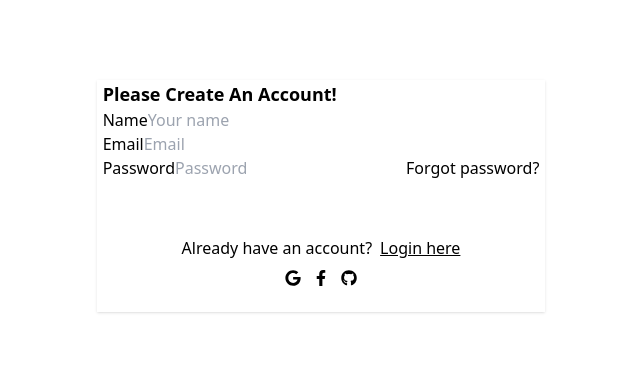
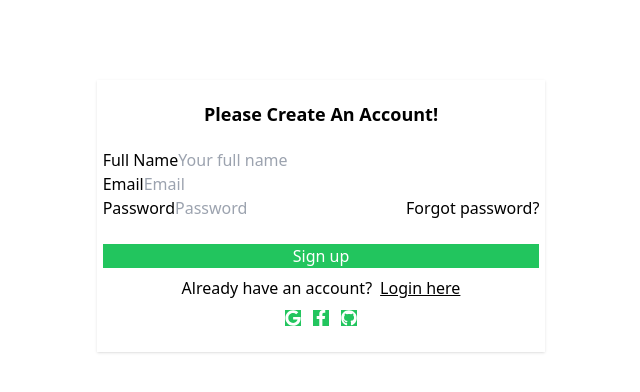
Before and after one commit to subhashdippu/Radha1, a React (Create React App) app in the folder Frontend/: page /signup in a window 1280 px wide. Shown: the top 392 px of the page, without its empty margins (319-959 px from the left). Built offline with nearby package versions, Linux system fonts and the light colour scheme.

Commit message:
signup with frontend

```diff
--- a/Frontend/package.json
+++ b/Frontend/package.json
@@ -7,6 +7,7 @@
     "@testing-library/jest-dom": "^6.9.1",
     "@testing-library/react": "^16.3.0",
     "@testing-library/user-event": "^13.5.0",
+    "axios": "^1.13.2",
     "react": "^19.2.1",
     "react-dom": "^19.2.1",
     "react-hook-form": "^7.68.0",
--- a/Frontend/src/pages/signUp.js
+++ b/Frontend/src/pages/signUp.js
@@ -2,6 +2,7 @@ import React from "react";
 import { Link, useLocation, useNavigate } from "react-router-dom";
 import { FaFacebookF, FaGithub, FaGoogle } from "react-icons/fa";
 import { useForm } from "react-hook-form";
+import axios from "axios";
 
 const Signup = () => {
   const navigate = useNavigate();
@@ -14,13 +15,21 @@ const Signup = () => {
     formState: { errors },
   } = useForm();
 
-  const onSubmit = (data) => {
-    console.log("User signed up:", data);
-    navigate(from, { replace: true });
+  const onSubmit = async (data) => {
+    try {
+      await axios.post("http://localhost:3000/api/auth/register", {
+        name: data.name,
+        email: data.email,
+        password: data.password,
+      });
+
+      navigate(from, { replace: true });
+    } catch (error) {
+      alert("Signup failed");
+    }
   };
 
   const handleRegister = () => {
-    console.log("Social login initiated");
     navigate("/");
   };
 
@@ -28,21 +37,27 @@ const Signup = () => {
     <div className="max-w-md bg-white shadow w-full mx-auto flex items-center justify-center my-20">
       <div className="mb-5">
         <form className="card-body" onSubmit={handleSubmit(onSubmit)}>
-          <h3 className="font-bold text-lg">Please Create An Account!</h3>
+          <h3 className=" text-center py-5 font-bold text-lg">
+            Please Create An Account!
+          </h3>
 
+          {/* NAME FIELD */}
           <div className="form-control">
             <label className="label">
-              <span className="label-text">Name</span>
+              <span className="label-text">Full Name</span>
             </label>
             <input
               type="text"
-              placeholder="Your name"
+              placeholder="Your full name"
               className="input input-bordered"
               {...register("name", { required: true })}
             />
+            {errors.name && (
+              <p className="text-red-500 text-xs italic">Name is required</p>
+            )}
           </div>
 
-          {/* Email Input */}
+          {/* EMAIL FIELD */}
           <div className="form-control">
             <label className="label">
               <span className="label-text">Email</span>
@@ -53,9 +68,12 @@ const Signup = () => {
               className="input input-bordered"
               {...register("email", { required: true })}
             />
+            {errors.email && (
+              <p className="text-red-500 text-xs italic">Email is required</p>
+            )}
           </div>
 
-          {/* Password Input */}
+          {/* PASSWORD FIELD */}
           <div className="form-control">
             <label className="label">
               <span className="label-text">Password</span>
@@ -66,6 +84,11 @@ const Signup = () => {
               className="input input-bordered"
               {...register("password", { required: true })}
             />
+            {errors.password && (
+              <p className="text-red-500 text-xs italic">
+                Password is required
+              </p>
+            )}
             <label className="label">
               <a href="#" className="label-text-alt link link-hover mt-2">
                 Forgot password?
@@ -73,21 +96,16 @@ const Signup = () => {
             </label>
           </div>
 
-          {/* Error Message */}
-          {errors.message && (
-            <p className="text-red-500 text-xs italic">{errors.message}</p>
-          )}
-
-          {/* Submit Button */}
+          {/* SUBMIT */}
           <div className="form-control mt-6">
             <input
               type="submit"
-              className="btn bg-green text-white"
+              className="btn w-full bg-green-500 hover:bg-green-600 text-white"
               value="Sign up"
             />
           </div>
 
-          {/* Login Link */}
+          {/* LOGIN LINK */}
           <div className="text-center my-2">
             Already have an account?
             <Link to="/signin">
@@ -96,18 +114,18 @@ const Signup = () => {
           </div>
         </form>
 
-        {/* Social Login Buttons */}
+        {/* SOCIAL BUTTONS */}
         <div className="text-center space-x-3">
           <button
             onClick={handleRegister}
-            className="btn btn-circle hover:bg-green hover:text-white"
+            className="btn btn-circle bg-green-500 hover:bg-green-600 text-white"
           >
             <FaGoogle />
           </button>
-          <button className="btn btn-circle hover:bg-green hover:text-white">
+          <button className="btn btn-circle bg-green-500 hover:bg-green-600 text-white">
             <FaFacebookF />
           </button>
-          <button className="btn btn-circle hover:bg-green hover:text-white">
+          <button className="btn btn-circle bg-green-500 hover:bg-green-600 text-white">
             <FaGithub />
           </button>
         </div>
```
Also changed, not shown: 1 other file (tests, documents, lock files or other folders).
